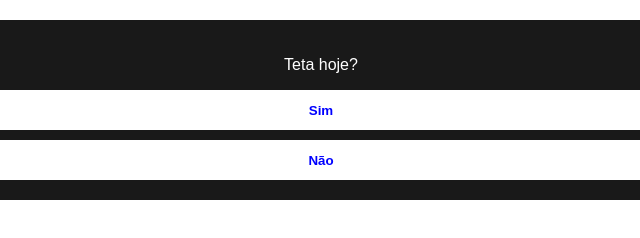
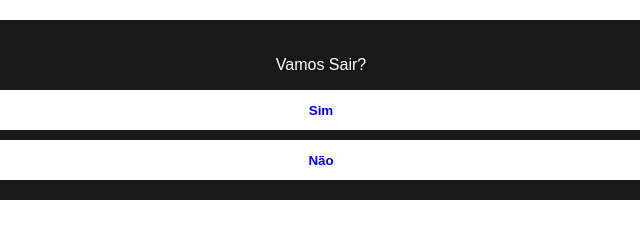
Before and after one commit to Alexsandro-Gaiotte/Pedido, a plain HTML site: page index.html in a window 1280 px wide. Shown: the full height of the page, 319-959 px from the left. Drawn offline with Linux system fonts and the light colour scheme.

Commit message:
Update index.html

```diff
--- a/index.html
+++ b/index.html
@@ -41,7 +41,7 @@ button {
 </head>
 <body>
 <div class="box">
-    <p>Teta hoje?</p>
+    <p>Vamos Sair?</p>
     <div class="buttons-container">
         <a href="https://youtube.com/shorts/s9C03DiBU1A?feature=shared"><button>Sim</button></a>
         <button id="no">Não</button>
```
